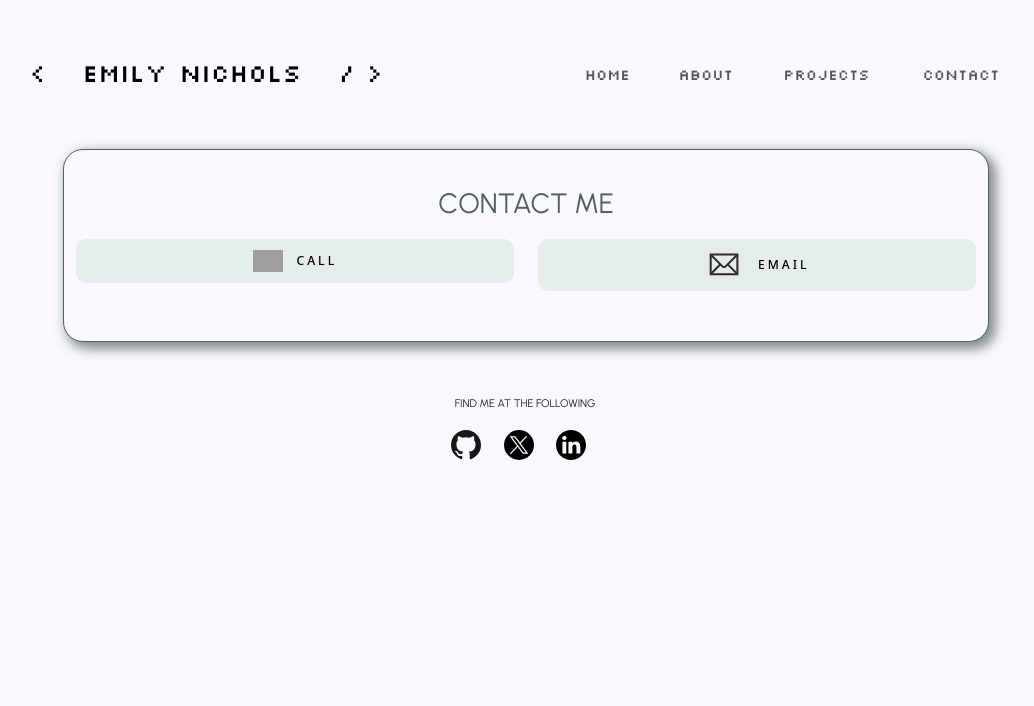
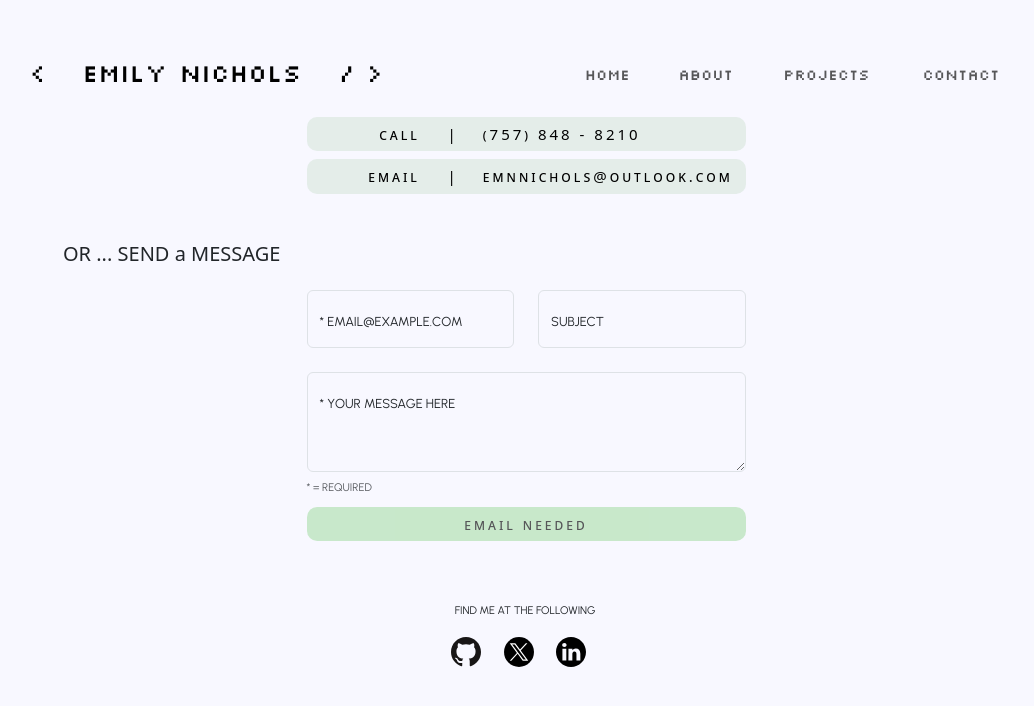
Before and after one commit to emnnichols/portfolio-site, a React (Vite) app: page /contact in a window 1280 px wide. Shown: the top 706 px of the page, without its empty margins (114-1148 px from the left). Built offline with nearby package versions, Linux system fonts and the light colour scheme; no server answers; grey boxes are pictures that could not be loaded.

Commit message:
Updated contact page
Changed email/call buttons and added contact form

```diff
--- a/src/components/contact-view/contact-view.jsx
+++ b/src/components/contact-view/contact-view.jsx
@@ -1,33 +1,125 @@
-import { Row, Col, Button, Card, Form } from "react-bootstrap";
-import { Link } from "react-router-dom";
+import { Row, Col, Button, Card, Form, FloatingLabel } from "react-bootstrap";
+import { useState } from "react";
 
+import { baseUrl } from "../constants";
 import "./contact-view.scss";
 
-import telephone from "../../../img/telephone_icon.svg";
-import email from "../../../img/email_icon.svg";
+import telephoneIcon from "../../../img/telephone_icon.svg";
+import emailIcon from "../../../img/email_icon.svg";
 
 export const ContactView = () => {
+  const [email, setEmail] = useState("");
+  const [subject, setSubject] = useState("");
+  const [message, setMessage] = useState("");
+
+  const handleSubmit = (event) => {
+    event.preventDefault();
+
+    const data = { Email: email, Subject: subject, Message: message }
+
+    fetch(baseUrl + "/contact/message", {
+      method: "POST",
+      headers: {
+        "Content-Type": "application/json"
+      },
+      body: JSON.stringify(data)
+    }).then((response) => {
+      if (response.ok) {
+        alert("Message sent!");
+        setEmail("");
+        setMessage("");
+        setSubject("")
+      } else {
+        console.log(response)
+      }
+    })
+  };
+
   return (
-    <>
-      <Card>
-        <Row className="justify-content-md-center">
-          <Card.Title className="cardTitle">Contact me</Card.Title>
-          <Row>
-            <Col>
-              <Button href="tel:+17578488210" className="primaryButton mt-2">
-                <img src={telephone} alt="Telephone icon" class="phone_icon" />
-                &nbsp;&nbsp;CALL
+    <Col className="contact">
+      <Row className="mb-5 justify-content-center">
+        <Row className="justify-content-center">
+          <Col xl={6} lg={8} className="col-12">
+            <Button href="tel:+17578488210" className="primaryButton mt-2">
+              <Row style={{ textAlign: "right", marginLeft: "15px" }}>
+                <Col className="col-4">call &nbsp;&nbsp; |</Col>
+                <Col style={{ textAlign: "left" }} className="col-6">
+                  (757) 848 - 8210</Col></Row>
+            </Button></Col>
+        </Row>
+        <Row className="justify-content-center">
+          <Col xl={6} lg={8} className="col-12">
+            <Button href="mailto:emnnichols@outlook.com" className="primaryButton mt-2">
+              <Row style={{ textAlign: "right", marginLeft: "15px" }}>
+                <Col className="col-4">email &nbsp;&nbsp; |</Col>
+                <Col style={{ textAlign: "left" }} className="col-6">emnnichols@outlook.com</Col>
+              </Row>
+            </Button>
+          </Col>
+        </Row>
+      </Row >
+      <Row>
+        <Card.Title className="mb-3 formTitle">OR ... SEND a MESSAGE</Card.Title>
+      </Row>
+      <Row className="justify-content-center">
+        <Row className="mt-2 justify-content-center">
+          <Col xl={6} lg={8} className="col-12">
+            <Form onSubmit={handleSubmit} method="POST" >
+              <Row>
+                <Col className="col-6">
+                  <FloatingLabel
+                    controlId="floatingInput"
+                    className="formLabel"
+                    label="* email@example.com">
+                    <Form.Control
+                      className="contactForm"
+                      aria-label="Your email address"
+                      type="text"
+                      placeholder="email@email.com"
+                      value={email}
+                      onChange={(e) => setEmail(e.target.value)} required />
+                  </FloatingLabel>
+                </Col>
+                <Col className="col-6">
+                  <FloatingLabel
+                    controlId="floatingInput"
+                    className="formLabel"
+                    label="Subject">
+                    <Form.Control
+
+                      className="contactForm"
+                      aria-label="Subject Line"
+                      placeholder="subject"
+                      type="text"
+                      value={subject}
+                      onChange={(e) => setSubject(e.target.value)} />
+                  </FloatingLabel>
+                </Col>
+              </Row>
+              <br />
+              <FloatingLabel
+                controlId="floatingInput"
+                className="formLabel"
+                label="* Your message here">
+                <Form.Control
+                  className="contactForm"
+                  aria-label="Message to Send"
+                  type="text"
+                  placeholder="message"
+                  style={{ height: "100px" }}
+                  as="textarea"
+                  value={message}
+                  onChange={(e) => setMessage(e.target.value)} />
+                <Form.Text className="requiredForm">* = required</Form.Text>
+              </FloatingLabel>
+
+              <Button onClick={() => { !email.includes("@") || !email.includes(".com") ? alert("Email isn't valid!") : message.length < 6 ? alert("Message too short!") : handleSubmit }} disabled={!email ? true : !message ? true : false} className="mb-2 mt-2 primaryButton w-100" variant="primary" type="submit">
+                {!email ? "Email needed" : !message ? "message is empty!" : "send message"}
               </Button>
-            </Col>
-            <Col>
-              <Button href="mailto:emnnichols@outlook.com" className="primaryButton mt-2">
-                <img src={email} alt="Email icon" class="email_icon" />
-                &nbsp;&nbsp;email
-              </Button>
-            </Col>
-          </Row>
+            </Form>
+          </Col>
         </Row>
-      </Card>
-    </>
+      </Row>
+    </Col >
   )
 };
```
